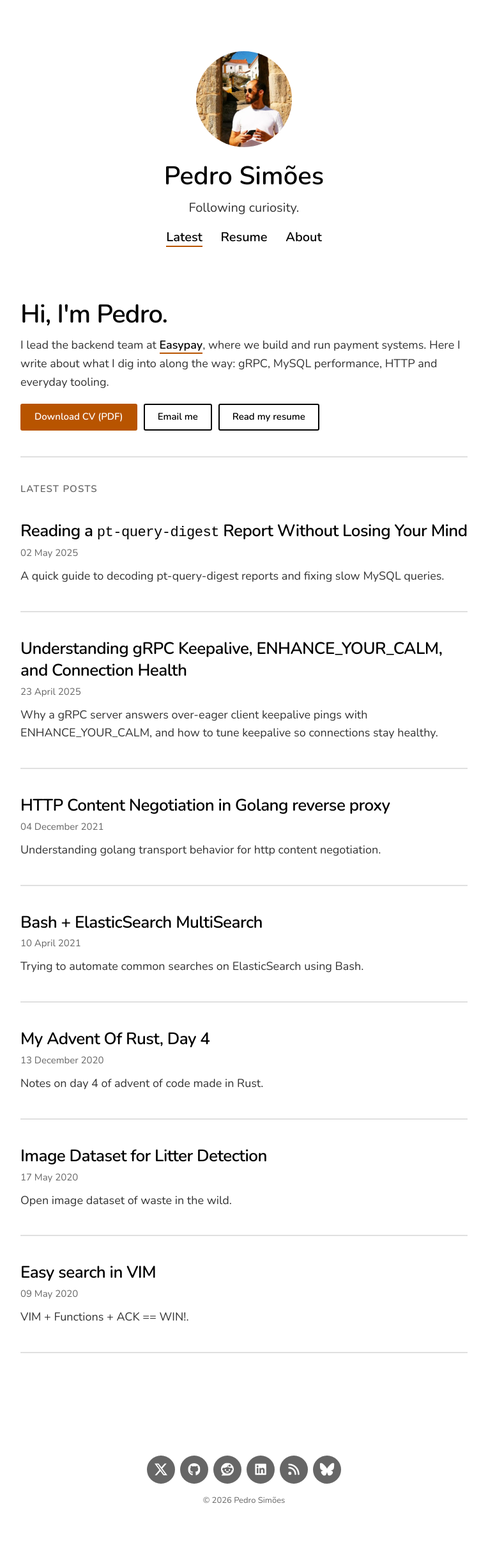
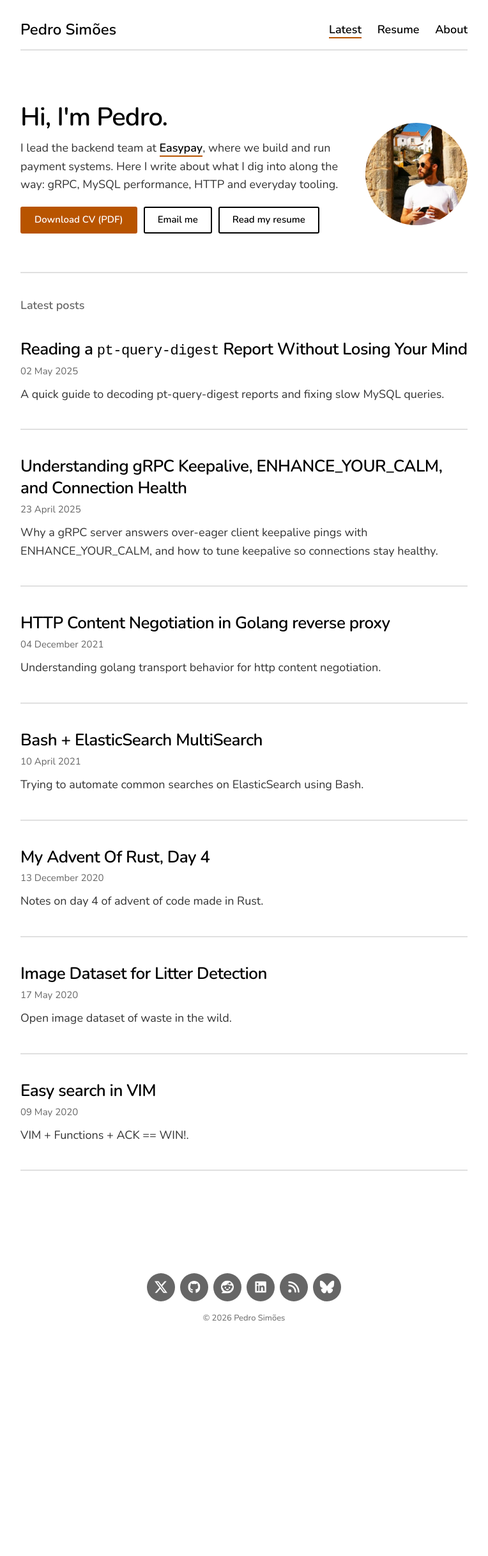
Before and after one commit to psimoesSsimoes/seomis.github.io, a Jekyll site: the page built from index.html, in a window 1280 px wide. Shown: the whole page at 64% size, without its empty margins (258-1022 px from the left). Built offline with Jekyll 4.4.1, drawn with Linux system fonts in a browser that asks for light colours; after the commit the page ends 2147 px from its top, so only the background shows below that.

Commit message:
Home: one alignment axis, photo in the intro
The centred avatar/name/tagline header sat above a left-aligned intro,
so the page had two axes and said the name twice. Use the same one-row
header on every page, and move the photo into the intro beside
"Hi, I'm Pedro." (above it on phones). The "Latest posts" label is
sentence case instead of tracked caps.

```diff
--- a/_includes/header.html
+++ b/_includes/header.html
@@ -1,10 +1,9 @@
-{% if page.url == "/" %}{% assign header_full = true %}{% else %}{% assign header_full = false %}{% endif %}
-<header class="header{% unless header_full %} header--compact{% endunless %}">
+<header class="header">
 
 	<div class="wrap">
 	<div class="header__inner">
 
-		{% if site.data.settings.header_settings.avatar_image %}
+		{% if site.data.settings.header_settings.avatar_image and page.url != "/" %}
 		<a href="{{ site.baseurl }}/" class="header__avatar" tabindex="-1" aria-hidden="true">
 			<img src="{{ site.data.settings.header_settings.avatar_image | relative_url }}" class="header__avatar__img" alt="" width="150" height="150">
 		</a>
@@ -19,8 +18,6 @@
 			{{ site.data.settings.basic_settings.site_title }}
 		</a>
 		{% endif %}
-
-		{% if header_full %}<p class="header__tagline">{{ site.data.settings.basic_settings.site_tagline }}</p>{% endif %}
 
 		<nav class="menu" aria-label="Main">
 			<ul class="menu__list">
--- a/_sass/_includes/_header.scss
+++ b/_sass/_includes/_header.scss
@@ -1,48 +1,61 @@
 // - - - - - - - - - - - - - - - - - -
 
-// Header + menu
+// Header + menu: one row (avatar, name, nav) aligned to the text column
 
 // - - - - - - - - - - - - - - - - - -
 
-
-
-// - - - - - - - - - - - - - - - - - - - - - - - - - - - - - - - - - - - - Header
-
 .header {
-	padding-top: 30px;
-	text-align: center;
+	padding-top: 16px;
 
 	@include mq(tabletp) {
-		padding-top: 60px;
+		padding-top: 32px;
+	}
+}
+
+.header__inner {
+	display: flex;
+	flex-wrap: wrap;
+	align-items: center;
+	column-gap: 12px;
+	row-gap: 8px;
+	margin: 0 auto;
+	padding-bottom: 16px;
+	border-bottom: 2px solid $border-color;
+
+	// Same measure as .single content, so the row lines up with the text.
+	@include mq(tabletl) {
+		max-width: 75%;
 	}
 
 	@include mq(laptop) {
-		padding-top: 80px;
+		max-width: 70%;
+	}
+
+	@include mq(desktop) {
+		max-width: 65%;
 	}
 }
 
 .header__avatar {
-	display: block;
-	margin: 0 auto 20px;
+	flex: none;
+	width: 32px;
 	border-radius: 100%;
-	width: 100px;
 	overflow: hidden;
-	margin-bottom: 20px;
 
 	@include mq(tabletp) {
-		width: 150px;
-		margin-bottom: 25px;
+		width: 48px;
 	}
+}
 
-	&:hover {
-		@include scale(1.05);
-	}
+.header__avatar__img {
+	display: block;
+	width: 100%;
+	height: auto;
 }
 
 .header__logo {
 	display: block;
 	width: $logo-width;
-	margin: 0 auto;
 }
 
 .header__logo__img {
@@ -52,7 +65,7 @@
 
 .header__title {
 	font-family: $title-font;
-	font-size: $sitetitle-small;
+	font-size: 18px;
 	font-weight: $sitetitle-weight;
 	letter-spacing: $sitetitle-spacing;
 	line-height: 1;
@@ -63,29 +76,7 @@
 	}
 
 	@include mq(tabletp) {
-		font-size: $sitetitle-medium;
-	}
-
-	@include mq(laptop) {
-		font-size: $sitetitle-large;
-	}
-}
-
-.header__tagline {
-	margin-top: 10px;
-	font-family: $body-font;
-	font-size: $sitetagline-small;
-	font-weight: $sitetagline-weight;
-	letter-spacing: $sitetagline-spacing;
-	line-height: $sitetagline-lineheight;
-
-	@include mq(tabletp) {
-		margin-top: 15px;
-		font-size: $sitetagline-medium;
-	}
-
-	@include mq(laptop) {
-		font-size: $sitetagline-large;
+		font-size: 24px;
 	}
 }
 
@@ -94,11 +85,7 @@
 // - - - - - - - - - - - - - - - - - - - - - - - - - - - - - - - - - - - - Menu
 
 .menu {
-	margin-top: 10px;
-
-	@include mq(laptop) {
-		margin-top: 15px;
-	}
+	margin-left: auto;
 }
 
 .menu__list {
@@ -109,19 +96,19 @@
 
 .menu__list__item {
 	display: inline-block;
-	padding: 0 5px;
+	padding: 0 4px;
 
 	@include mq(tabletp) {
-		padding: 0 8px;
+		padding: 0 10px;
 	}
 
-	@include mq(laptop) {
-		padding: 0 12px;
+	&:last-child {
+		padding-right: 0;
 	}
 }
 
 .menu__list__item__link {
-	font-size: $menu-small;
+	font-size: 15px;
 	font-weight: $menu-weight;
 	color: $text-dark-color;
 	border-bottom: 2px solid transparent;
@@ -131,107 +118,14 @@
 	}
 
 	@include mq(tabletp) {
-		font-size: $menu-medium;
+		font-size: $menu-small;
 	}
 
 	@include mq(laptop) {
-		font-size: $menu-large;
+		font-size: $menu-medium;
 	}
 
 	&.active-link {
 		border-bottom-color: $accent-color;
 	}
 }
-
-
-// - - - - - - - - - - - - - - - - - - - - - - - - - - - - - - - - - - - - Compact header (every page but the home page)
-
-.header--compact {
-	padding-top: 16px;
-	text-align: left;
-
-	@include mq(tabletp) {
-		padding-top: 32px;
-	}
-
-	.header__inner {
-		display: flex;
-		flex-wrap: wrap;
-		align-items: center;
-		column-gap: 12px;
-		row-gap: 8px;
-		margin: 0 auto;
-		padding-bottom: 16px;
-		border-bottom: 2px solid $border-color;
-
-		// Same measure as .single content, so the row lines up with the text.
-		@include mq(tabletl) {
-			max-width: 75%;
-		}
-
-		@include mq(laptop) {
-			max-width: 70%;
-		}
-
-		@include mq(desktop) {
-			max-width: 65%;
-		}
-	}
-
-	.header__avatar {
-		flex: none;
-		width: 32px;
-		margin: 0;
-
-		@include mq(tabletp) {
-			width: 48px;
-			margin: 0;
-		}
-	}
-
-	.header__avatar__img {
-		display: block;
-		width: 100%;
-		height: auto;
-	}
-
-	.header__title {
-		font-size: 18px;
-
-		@include mq(tabletp) {
-			font-size: 24px;
-		}
-
-		@include mq(laptop) {
-			font-size: 24px;
-		}
-	}
-
-	.menu {
-		margin: 0 0 0 auto;
-	}
-
-	.menu__list__item {
-		padding: 0 4px;
-
-		@include mq(tabletp) {
-			padding: 0 10px;
-		}
-	}
-
-	.menu__list__item:last-child {
-		padding-right: 0;
-	}
-
-	.menu__list__item__link {
-		font-size: 15px;
-
-		@include mq(tabletp) {
-			font-size: $menu-small;
-		}
-
-		@include mq(laptop) {
-			font-size: $menu-medium;
-		}
-	}
-}
--- a/_sass/_includes/_listing.scss
+++ b/_sass/_includes/_listing.scss
@@ -83,16 +83,62 @@
 
 // - - - - - - - - - - - - - - - - - - - - - - - - - - - - - - - - - - - - Intro + CTA
 
+// Photo beside the greeting on tablet and up, above it on phones.
+.single .intro {
+	display: grid;
+	gap: 20px;
+	margin: 0 auto;
+
+	@include mq(tabletp) {
+		grid-template-columns: 1fr auto;
+		align-items: center;
+		gap: 40px;
+	}
+
+	@include mq(tabletl) {
+		max-width: 75%;
+	}
+
+	@include mq(laptop) {
+		max-width: 70%;
+	}
+
+	@include mq(desktop) {
+		max-width: 65%;
+	}
+
+	h1, p {
+		max-width: none;
+	}
+}
+
+.intro__photo {
+	display: block;
+	width: 88px;
+	height: 88px;
+	border-radius: 100%;
+
+	@include mq(tabletp) {
+		grid-column: 2;
+		grid-row: 1;
+		width: 160px;
+		height: 160px;
+	}
+}
+
+.intro__body {
+	min-width: 0;
+}
+
 .intro__text {
 	margin-top: 10px;
 }
 
 .single .listing__heading {
 	margin-bottom: 24px;
-	font-size: 15px;
+	font-size: 18px;
 	font-weight: $bold-weight;
-	letter-spacing: 0.08em;
-	text-transform: uppercase;
+	letter-spacing: 0;
 	color: $text-light-color;
 }
 
--- a/index.html
+++ b/index.html
@@ -9,9 +9,12 @@ description: Pedro Simões is a weirdo from Costa da Caparica Portugal. Curious
 	<div class="wrap">
 
 		<div class="intro">
-			<h1 class="intro__title">Hi, I'm Pedro.</h1>
-			<p class="intro__text">I lead the backend team at <a href="https://www.easypay.pt/en">Easypay</a>, where we build and run payment systems. Here I write about what I dig into along the way: gRPC, MySQL performance, HTTP and everyday tooling.</p>
-			{% include cta.html resume=true %}
+			<img src="{{ site.data.settings.header_settings.avatar_image | relative_url }}" class="intro__photo" alt="Pedro Simões" width="160" height="160">
+			<div class="intro__body">
+				<h1 class="intro__title">Hi, I'm Pedro.</h1>
+				<p class="intro__text">I lead the backend team at <a href="https://www.easypay.pt/en">Easypay</a>, where we build and run payment systems. Here I write about what I dig into along the way: gRPC, MySQL performance, HTTP and everyday tooling.</p>
+				{% include cta.html resume=true %}
+			</div>
 		</div>
 
 		<hr>
```
